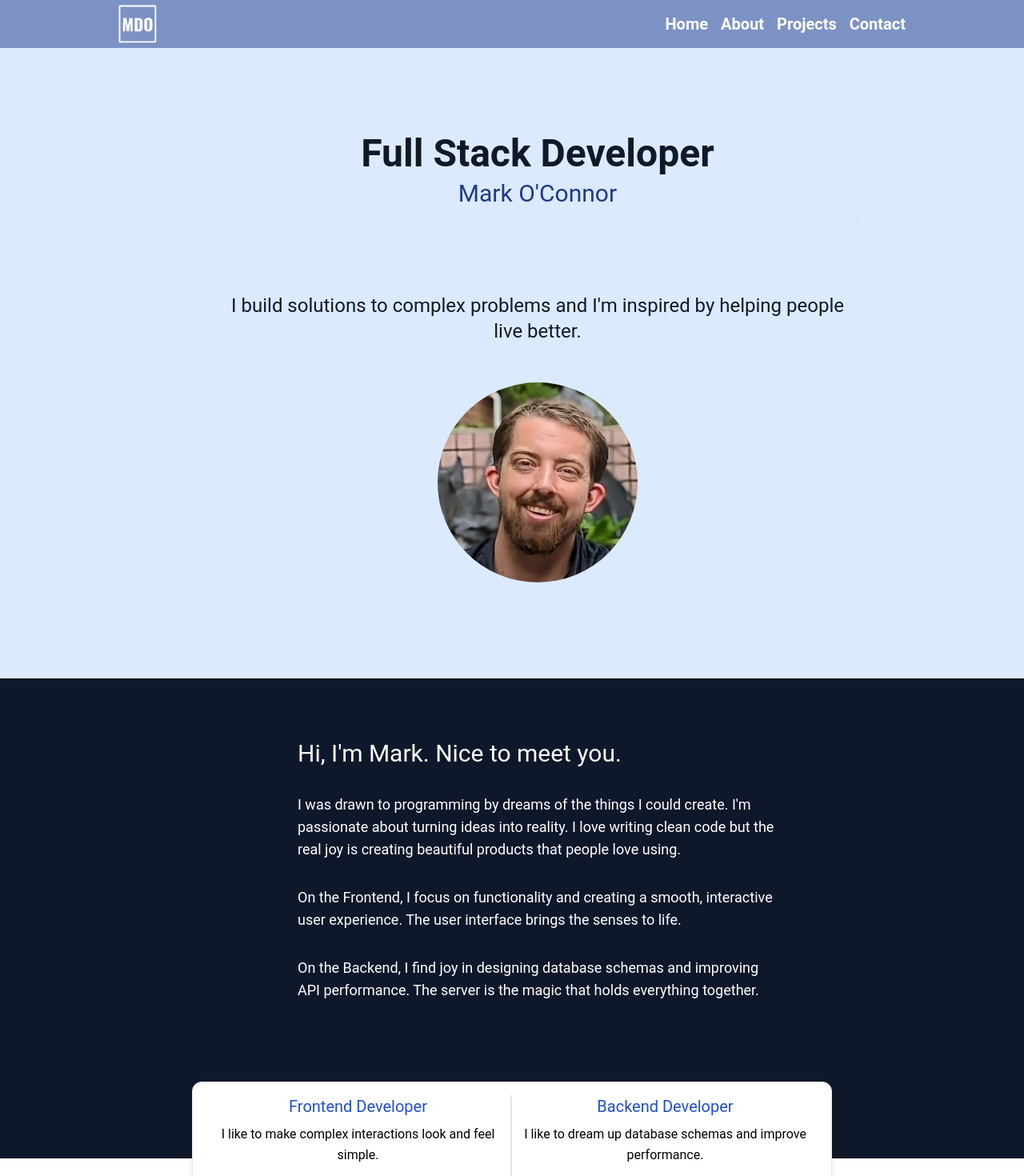
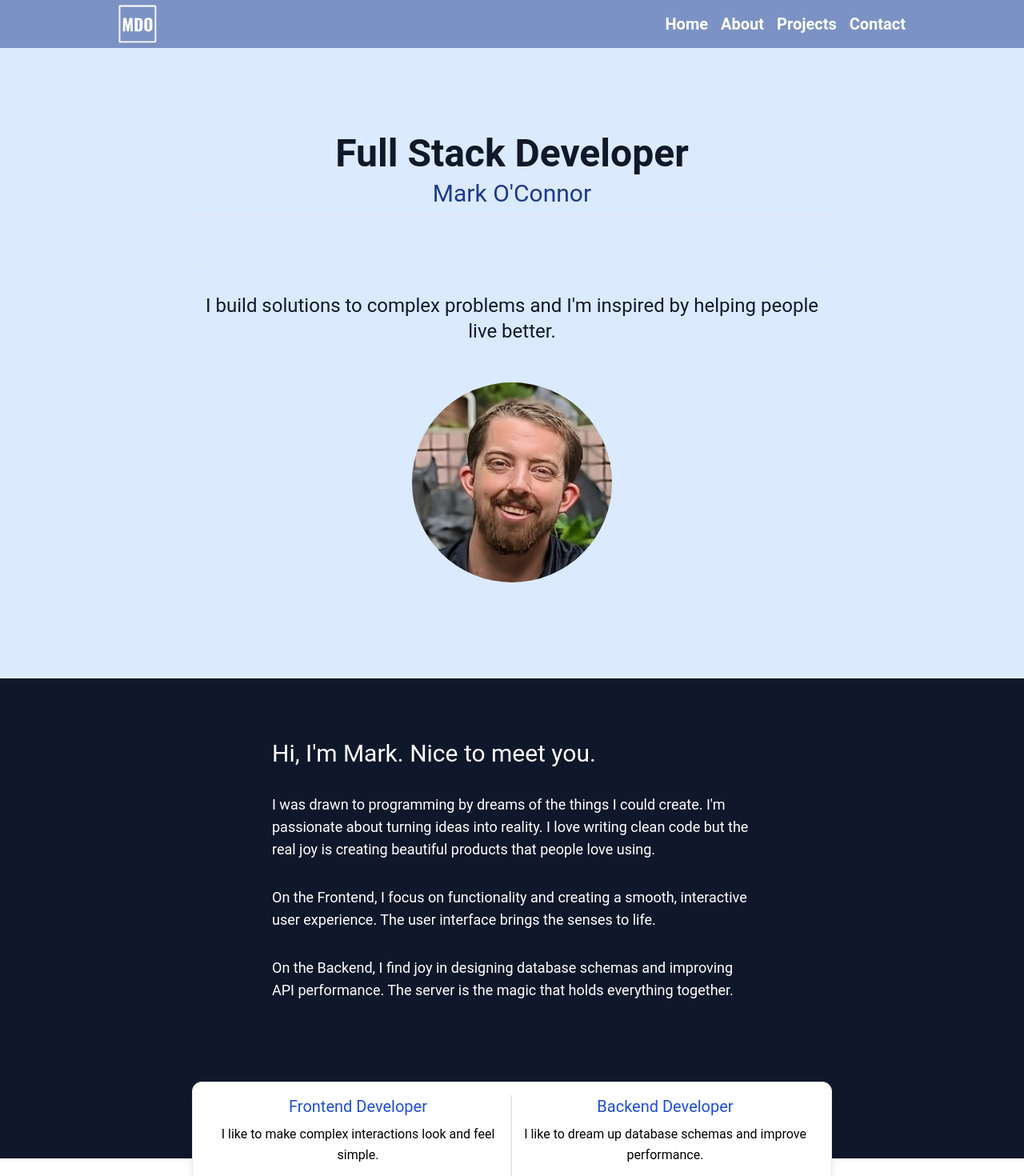
Before and after one commit to markoco14/portfolio2023, a Next.js app: page / in a window 1280 px wide. Shown: the top 1470 px of the page at 80% size. Built offline with nearby package versions, Linux system fonts and the light colour scheme.

Commit message:
fix: translate-x mistakes

```diff
--- a/src/components/About.tsx
+++ b/src/components/About.tsx
@@ -22,7 +22,7 @@ export default function About() {
       >
         <div
           className={`${
-            inView ? "opacity-100 translate-x-8" : "opacity-0 translate-x-0"
+            inView ? "opacity-100 translate-x-0" : "opacity-0 -translate-x-8"
           } ease-in-out duration-500 max-w-[600px] mb-24 flex flex-col gap-8 px-4 sm:px-0`}
         >
           <p className="text-3xl">Hi, I&apos;m Mark. Nice to meet you.</p>
--- a/src/components/Hero.tsx
+++ b/src/components/Hero.tsx
@@ -16,7 +16,7 @@ export default function Hero() {
     >
       <article
         className={`${
-          inView ? "opacity-100 translate-x-8" : "opacity-0 translate-x-0"
+          inView ? "opacity-100 translate-x-0" : "opacity-0 -translate-x-8"
         } duration-500 ease-in-out flex flex-col text-center gap-4 justify-center py-12 max-w-[800px] mx-auto min-h-screen px-2 sm:px-0`}
       >
         <div className="flex flex-col gap-2 mb-8">
```
